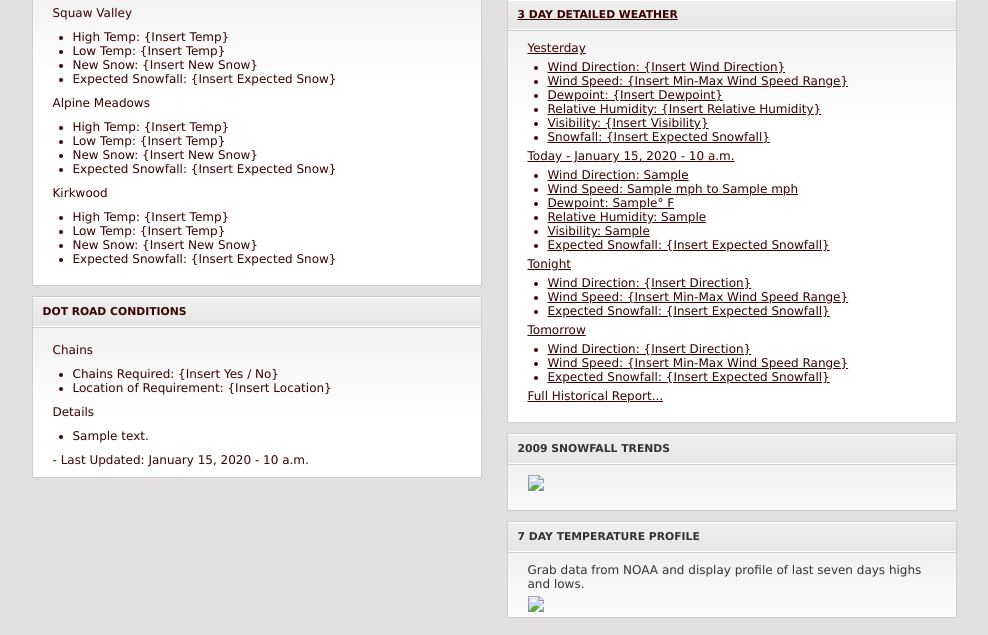
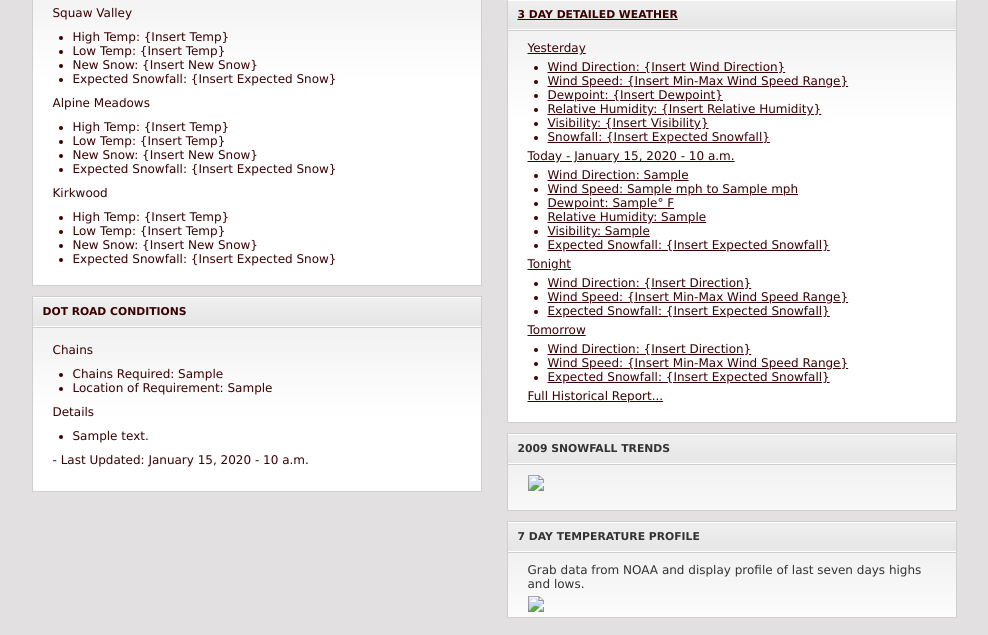
Before and after one commit to lshackleton/mountainmetrics, a Django app: template templates/home.html in a window 1280 px wide. Shown: the part 595-1230 px from the top of the page, without its empty margins (146-1134 px from the left). Run offline with Django 3.2, Linux system fonts and the light colour scheme; the template is opened without the code that fills it: most values are stand-ins (such as "Sample title", 1, 10 or a date in 2020); grey boxes marked "Sample" are stand-in pictures; some libraries are stand-ins or nearby versions.

Commit message:
playing with variables

```diff
--- a/templates/home.html
+++ b/templates/home.html
@@ -71,21 +71,18 @@
       <!-- BEGIN dot traffic conditions module -->
       <div class="post">
         <h2>DOT Road Conditions</h2>
-        <p>Chains</p>
+        {% if DOTi80RoadConditions.chains_required %}<p>Chains</p>{% else %}{% endif %}
           <ul>
-            <li>Chains Required: {Insert Yes / No}</li>
-            <li>Location of Requirement: {Insert Location}</li>
+            {% if DOTi80RoadConditions.chains_required %}<li>Chains Required: {{ DOTi80RoadConditions.chains_required }}</li>{% else %}{% endif %}
+            {% if DOTi80RoadConditions.chains_required %}<li>Location of Requirement: {{ DOTi80RoadConditions.stretch_of_road }}{% else %}{% endif %}</li>
           </ul>
 
         <p>Details</p>
           <ul>
-            {% if DOTi80RoadConditions.road_conditions_details %}
-                <li>{{ DOTi80RoadConditions.road_conditions_details }}</li>
-              {% else %}
-              <li>No New Traffic Updates</li>
-            {% endif %}
+            {% if DOTi80RoadConditions.road_conditions_details %}<li>{{ DOTi80RoadConditions.road_conditions_details }}</li>{% else %}<li>No New Traffic Updates</li>{% endif %}
           </ul>
         <p>  - Last Updated: {{ DOTi80RoadConditions.date_time_added|date:"F j, Y - P" }}</p>
+        <br />
       </div>
       <!-- END dot traffic conditions module -->
 
```
